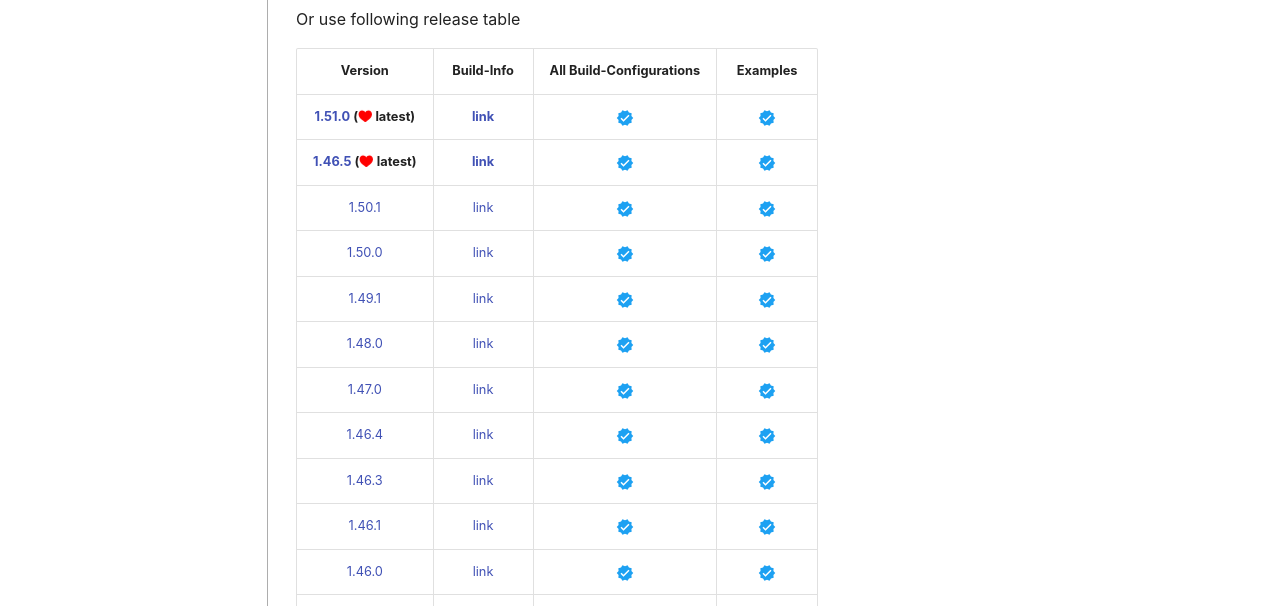
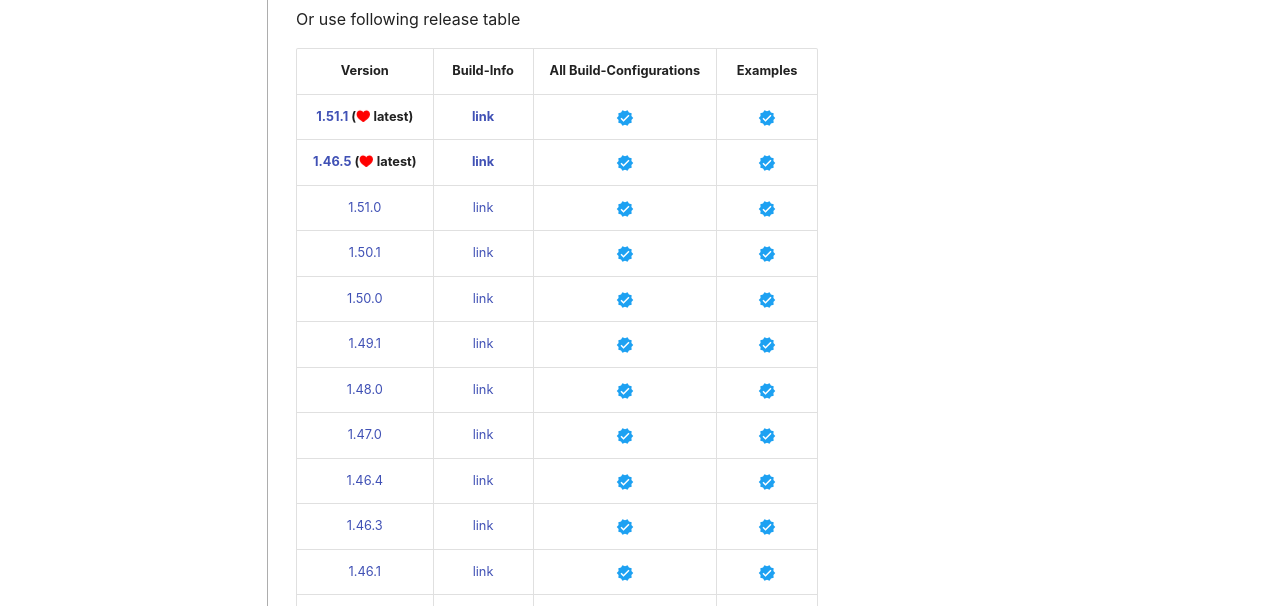
Before and after one commit to thommyho/Cpp-gRPC-Windows-PreBuilts, an MkDocs documentation site: the page built from docs/steps.md, in a window 1280 px wide and 900 px high. Shown: the part 294-900 px from the top of the window. Built offline with MkDocs 1.6.1 and Material for MkDocs 9.7.7, drawn with Linux system fonts in a browser that asks for light colours; emoji names are drawn with the system emoji font; some web fonts are replaced; comment, search, counter and statistics services are not loaded.

Commit message:
Update steps.md

```diff
--- a/docs/steps.md
+++ b/docs/steps.md
@@ -9,8 +9,9 @@ Or use following release table
 
 |                                                         Version                                                         |                                 Build-Info                                 |        All Build-Configurations         |                Examples                 |
 |:-----------------------------------------------------------------------------------------------------------------------:|:--------------------------------------------------------------------------:|:---------------------------------------:|:---------------------------------------:|
-| **[1.51.0](https://github.com/thommyho/gRPC_windows/releases/tag/v1.51.0) (:octicons-heart-fill-24:{ .heart } latest)** | **[link](https://github.com/thommyho/gRPC_windows_prebuilt/tree/v1.51.0)** | :material-check-decagram:{ .tick-blue } | :material-check-decagram:{ .tick-blue } |
+| **[1.51.1](https://github.com/thommyho/gRPC_windows/releases/tag/v1.51.1) (:octicons-heart-fill-24:{ .heart } latest)** | **[link](https://github.com/thommyho/gRPC_windows_prebuilt/tree/v1.51.1)** | :material-check-decagram:{ .tick-blue } | :material-check-decagram:{ .tick-blue } |
 | **[1.46.5](https://github.com/thommyho/gRPC_windows/releases/tag/v1.46.5) (:octicons-heart-fill-24:{ .heart } latest)** | **[link](https://github.com/thommyho/gRPC_windows_prebuilt/tree/v1.46.5)** | :material-check-decagram:{ .tick-blue } | :material-check-decagram:{ .tick-blue } |
+|                         [1.51.0](https://github.com/thommyho/gRPC_windows/releases/tag/v1.51.0)                         |   [link](https://github.com/thommyho/gRPC_windows_prebuilt/tree/v1.51.0)   | :material-check-decagram:{ .tick-blue } | :material-check-decagram:{ .tick-blue } |
 |                         [1.50.1](https://github.com/thommyho/gRPC_windows/releases/tag/v1.50.1)                         |   [link](https://github.com/thommyho/gRPC_windows_prebuilt/tree/v1.50.1)   | :material-check-decagram:{ .tick-blue } | :material-check-decagram:{ .tick-blue } |
 |                         [1.50.0](https://github.com/thommyho/gRPC_windows/releases/tag/v1.50.0)                         |   [link](https://github.com/thommyho/gRPC_windows_prebuilt/tree/v1.50.0)   | :material-check-decagram:{ .tick-blue } | :material-check-decagram:{ .tick-blue } |
 |                         [1.49.1](https://github.com/thommyho/gRPC_windows/releases/tag/v1.49.1)                         |   [link](https://github.com/thommyho/gRPC_windows_prebuilt/tree/v1.49.1)   | :material-check-decagram:{ .tick-blue } | :material-check-decagram:{ .tick-blue } |
```
